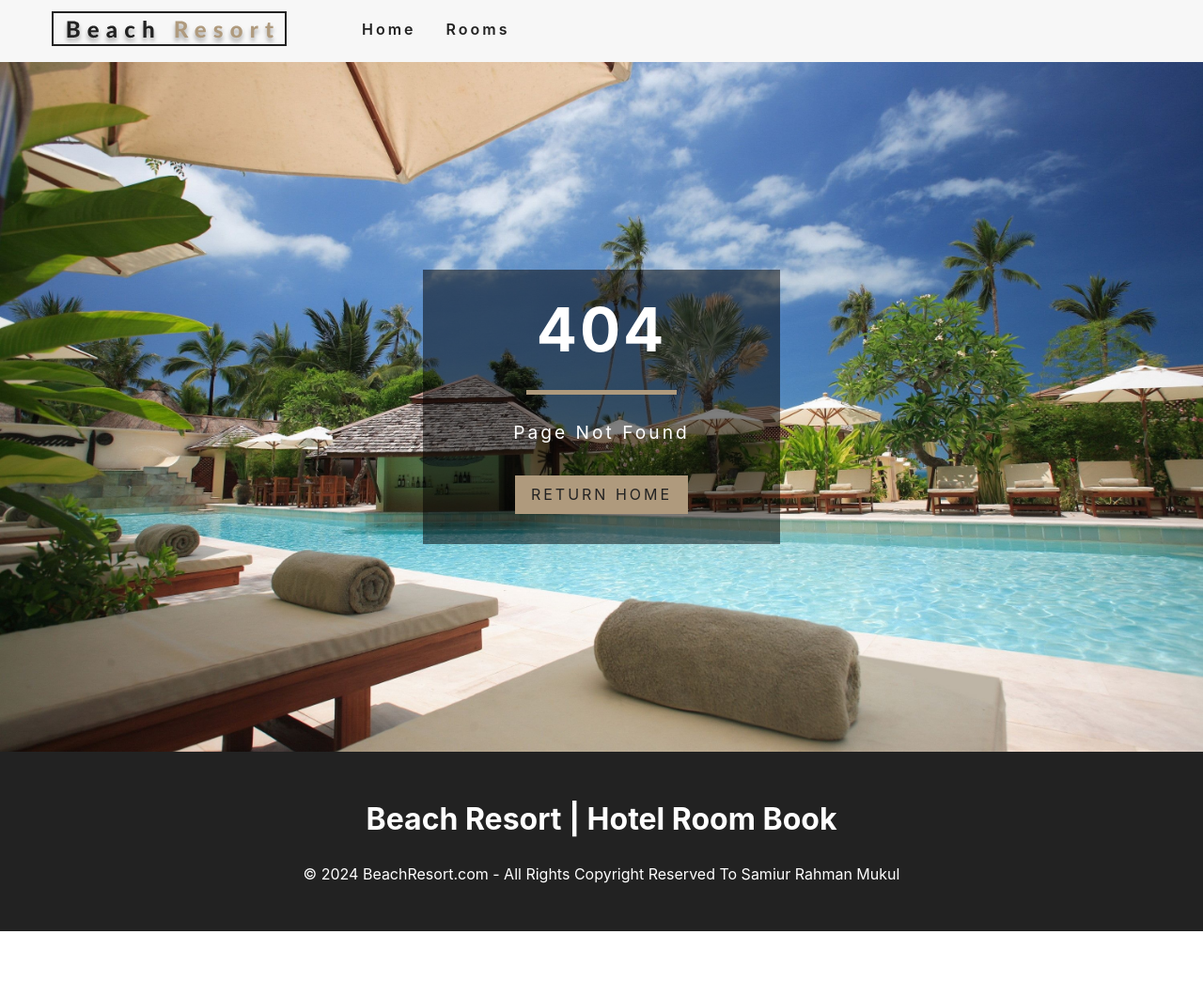
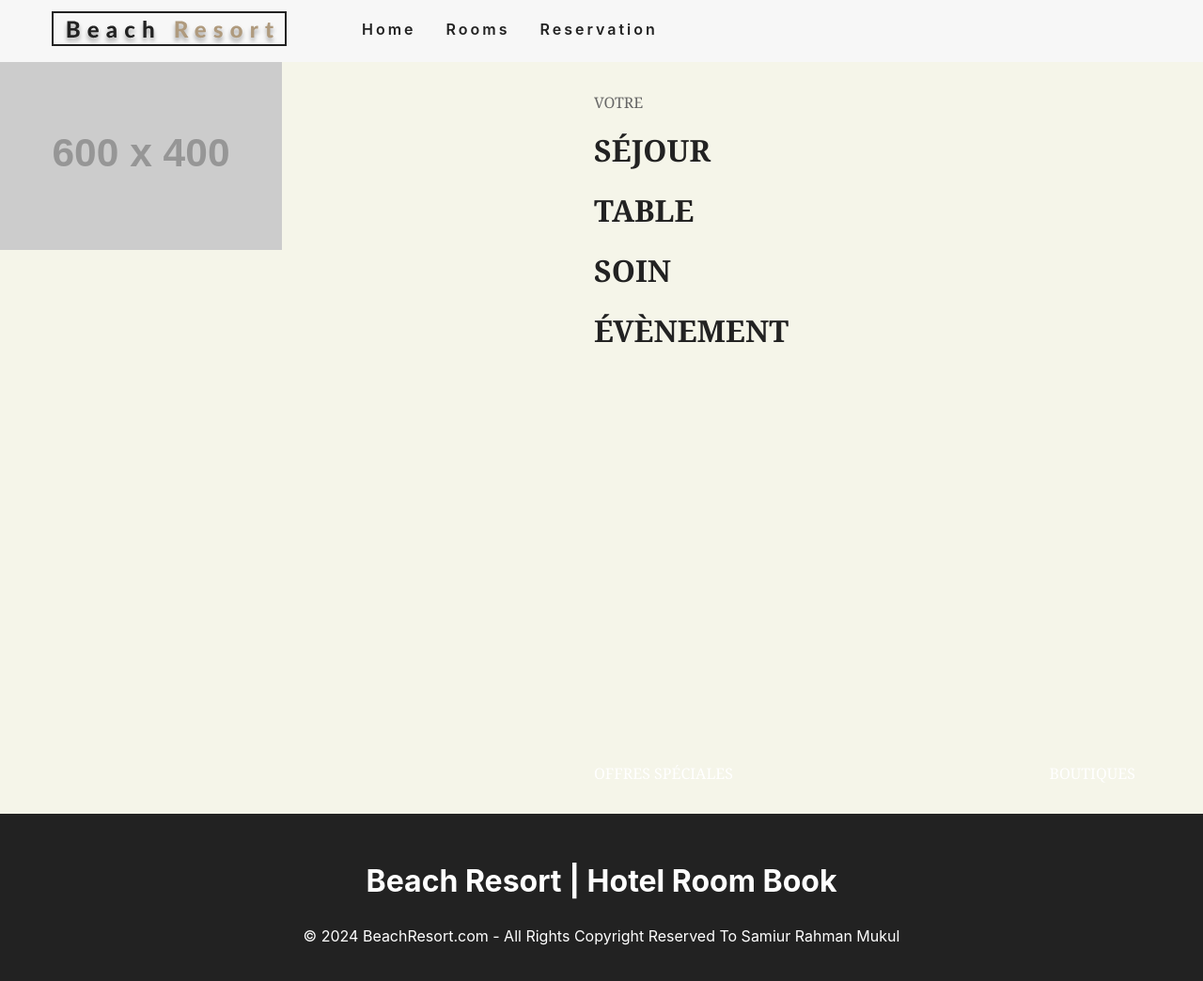
Before and after one commit to Qchiine/reactproject, a React app: page /reservation in a window 1280 px wide. Before the commit this address had no page. Shown: the whole page at 94% size. Before the commit the page ends 991 px from the top, so only its background shows below. Built offline with nearby package versions, Linux system fonts and the light colour scheme; placeholder pictures from the web are drawn by us.

Commit message:
some modification
modif in nav  & add a page of reservation

```diff
--- a/src/App/App.css
+++ b/src/App/App.css
@@ -112,7 +112,7 @@ h6 {
   color: var(--primaryColor);
 }
 .nav-links {
-  height: 0;
+  height: 20;
   overflow: hidden;
   transition: var(--mainTransition);
   list-style-type: none;
--- a/src/App/App.js
+++ b/src/App/App.js
@@ -1,27 +1,24 @@
 import "./App.css";
-
-// import react-router-dom
 import { Routes, Route } from "react-router-dom";
 
-// imports pages
 import Home from "../Pages/Home";
 import Room from "../Pages/Room";
 import SingleRoom from "../Pages/SingleRoom";
 import Error from "../Pages/Error";
-
-// import components
 import Navbar from "../Components/Navbar/Navbar";
 import Footer from "../Components/Footer/Footer";
-
+import Reservation from"../Pages/Reservation";
 function App() {
   return (
     <>
       <Navbar />
       <Routes>
         <Route exact path="/" element={<Home />} />
+        <Route exact path="/" element={<Home />} />
         <Route exact path="/rooms/" element={<Room />} />
         <Route exact path="/rooms/:slug" element={<SingleRoom />} />
         <Route path="*" element={<Error />} />
+        <Route exact path="/reservation" element={<Reservation />} />
       </Routes>
       <Footer />
     </>
--- a/src/Components/Navbar/Navbar.jsx
+++ b/src/Components/Navbar/Navbar.jsx
@@ -1,12 +1,7 @@
 import React, { Component } from "react";
-
-// import react-router-dom
 import { Link } from "react-router-dom";
-
-// import assets
 import Logo from "../../assets/img/svg/logo.svg";
 import { FaAlignRight } from "react-icons/fa";
-
 export default class Navbar extends Component {
   state = {
     isOpen: false,
@@ -44,6 +39,9 @@ export default class Navbar extends Component {
             <li>
               <Link to="/rooms">Rooms</Link>
             </li>
+            <li>
+              <Link to="/reservation">Reservation</Link>
+            </li>
           </ul>
         </div>
       </nav>
--- a/src/Pages/Home.jsx
+++ b/src/Pages/Home.jsx
@@ -12,8 +12,8 @@ function Home() {
     <>
       <Hero>
         <Banner
-          title="luxurious rooms"
-          subtitle="deluxe rooms starting at $299"
+          title="Imperial Horizon"
+          subtitle="Bienvenue au coeur de notre légende"
         >
           <Link to="/rooms" className="btn-primary">
             our rooms
--- /dev/null
+++ b/src/Pages/Reservation.jsx
@@ -0,0 +1,33 @@
+import React from "react";
+import "../Styles/Reservation.css";
+import { Link } from "react-router-dom";
+
+const Reservation= () => {
+  return (
+    <div className="luxury-container">
+      <div className="luxury-image">
+        <img
+          src="https://via.placeholder.com/600x400" // Remplacez par votre URL d'image
+          alt="Chambre de luxe"
+        />
+      </div>
+      <div className="luxury-content">
+        <div className="luxury-header">
+          <span>VOTRE</span>
+          <ul>
+            <li>SÉJOUR</li>
+            <li>TABLE</li>
+            <li>SOIN</li>
+            <li>ÉVÈNEMENT</li>
+          </ul>
+        </div>
+        <div className="luxury-footer">
+          <p>OFFRES SPÉCIALES</p>
+          <p>BOUTIQUES</p>
+        </div>
+      </div>
+    </div>
+  );
+};
+
+export default Reservation;
--- a/src/Pages/SingleRoom.jsx
+++ b/src/Pages/SingleRoom.jsx
@@ -1,31 +1,14 @@
-import React, { Component } from "react";
-
-import { Link } from "react-router-dom";
-
-// import assets
+import React, { useContext } from "react";
+import { Link, useParams } from "react-router-dom";
 import defaultBcg from "../assets/img/jpeg/room-1.jpeg";
-
-// import components
 import Banner from "../Components/Banner/Banner";
 import { RoomContext } from "../Context/Context";
 import StyledHero from "../Components/StyledHero/StyledHero";
 
-export default class SingleRoom extends Component {
-  constructor(props) {
-    super(props);
-    // console.log(this.props);
-    this.state = {
-      slug: this.props.match.params.slug,
-      defaultBcg,
-    };
-  }
-
-  static contextType = RoomContext;
-  // componentDidMount() {}
-
-  render() {
-    const { getRoom } = this.context;
-    const room = getRoom(this.state.slug);
+const SingleRoom = () => {
+  const { slug } = useParams();
+  const { getRoom } = useContext(RoomContext);
+  const room = getRoom(slug);
 
   if (!room) {
     return (
@@ -54,7 +37,7 @@ export default class SingleRoom extends Component {
 
   return (
     <>
-        <StyledHero img={mainImg || this.state.defaultBcg}>
+      <StyledHero img={mainImg || defaultBcg}>
         <Banner title={`${name} room`}>
           <Link to="/rooms" className="btn-primary">
             back to rooms
@@ -64,9 +47,9 @@ export default class SingleRoom extends Component {
 
       <section className="single-room">
         <div className="single-room-images">
-            {defaultImg.map((item, index) => {
-              return <img key={index} src={item} alt={name} />;
-            })}
+          {defaultImg.map((item, index) => (
+            <img key={index} src={item} alt={name} />
+          ))}
         </div>
 
         <div className="single-room-info">
@@ -92,12 +75,13 @@ export default class SingleRoom extends Component {
       <section className="room-extras">
         <h6>extras:</h6>
         <ul className="extras">
-            {extras.map((item, index) => {
-              return <li key={index}> - {item}</li>;
-            })}
+          {extras.map((item, index) => (
+            <li key={index}>- {item}</li>
+          ))}
         </ul>
       </section>
     </>
   );
-  }
-}
+};
+
+export default SingleRoom;
--- /dev/null
+++ b/src/Styles/Reservation.css
@@ -0,0 +1,58 @@
+/* Styles pour le conteneur principal */
+.luxury-container {
+    display: flex;
+    height: 100vh;
+    background-color: #f5f5e9;
+    font-family: "Georgia", serif;
+  }
+
+  /* Image */
+  .luxury-image img {
+    width: 50%;
+    height: auto;
+    object-fit: cover;
+  }
+
+  /* Contenu */
+  .luxury-content {
+    width: 50%;
+    padding: 2rem;
+    display: flex;
+    flex-direction: column;
+    justify-content: space-between;
+  }
+
+  /* Header */
+  .luxury-header {
+    text-align: left;
+  }
+
+  .luxury-header span {
+    display: block;
+    font-size: 1rem;
+    color: #666;
+  }
+
+  .luxury-header ul {
+    list-style: none;
+    padding: 0;
+  }
+
+  .luxury-header li {
+    font-size: 2rem;
+    font-weight: bold;
+    margin: 1rem 0;
+    line-height: 1.5;
+  }
+
+  /* Footer */
+  .luxury-footer {
+    display: flex;
+    justify-content: space-between;
+    font-size: 1rem;
+    color: #333;
+  }
+
+  .luxury-footer p {
+    margin: 0;
+  }
```
Also changed, not shown: package.json (+4 -3 lines), src/assets/img/gif/spa-beach-hotel-infinity-pool-wallpaper-preview.jpg (added), 2 other files. Lines whose indentation alone changed are shown as unchanged.
